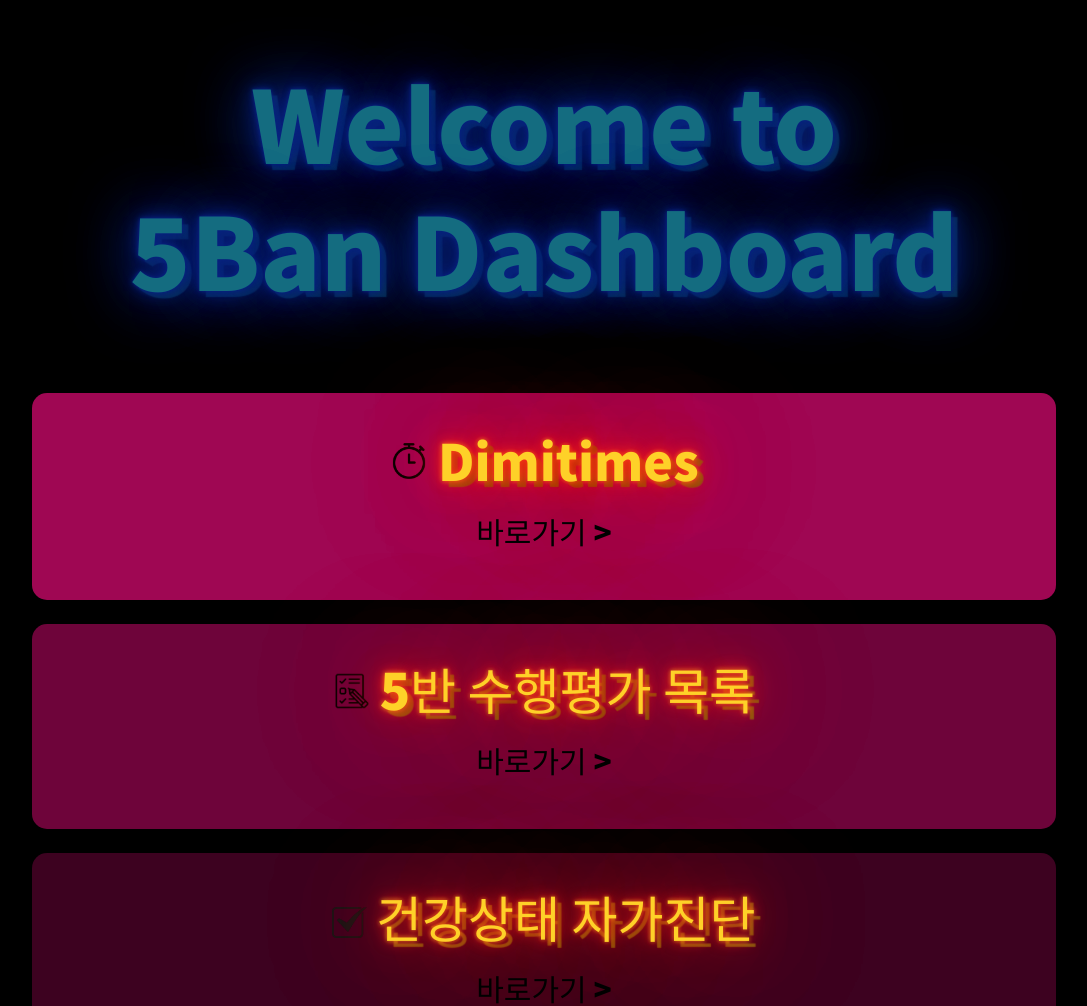
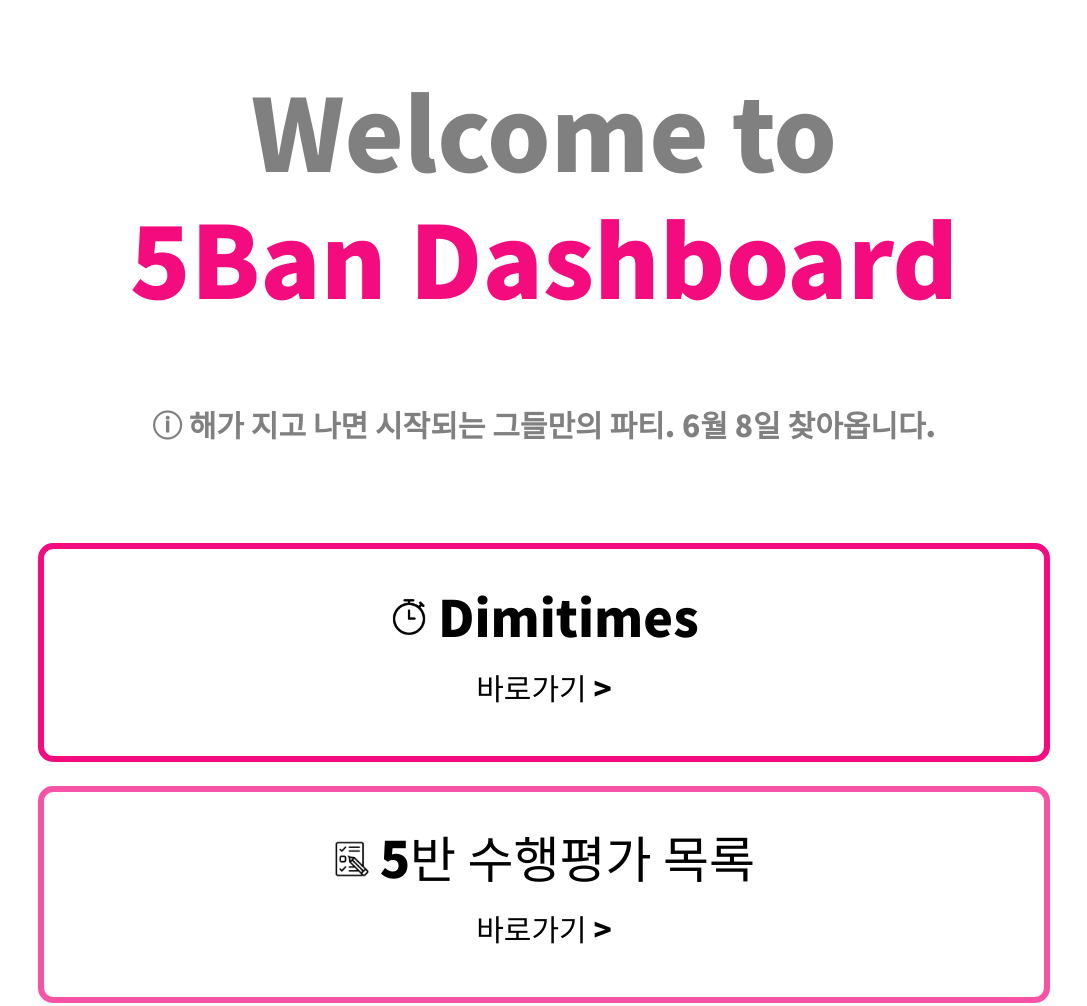
Before and after one commit to 5Ban-Dev-Universe/5ban-dashboard, a plain HTML site: page index.html in a window 1280 px wide. Shown: the top 1006 px of the page, without its empty margins (96-1183 px from the left). Drawn offline with Linux system fonts and the light colour scheme.

```diff
--- a/index.html
+++ b/index.html
@@ -2,73 +2,14 @@
 <html>
     <head>
         <meta charset="utf-8">
-        <title>5반 홈페이지 대쉬보드</title>
+        <title>5Ban Dashboard</title>
+        <!-- <script>
+            if (document.location.protocol == 'http:' || document.location.protocol == '') {
+                window.location.replace("https://5.findflag.kr");
+            }
+        </script> -->
         <style>
             @import url('https://fonts.googleapis.com/css2?family=Gothic+A1&family=Noto+Sans+KR:wght@900&display=swap');
-            html,
-body {
-  margin: 0;
-  padding: 0;
-  width: 100%;
-  height: 100%;
-  display: table;
-  background-color: black;
-}
-
-.container {
-  display: table-cell;
-  text-align: center;
-  vertical-align: middle;
-}
-
-.neon {
-  font-family: 'Noto Sans KR', sans-serif;
-  color: #FB4264;
-  text-shadow: 0 0 3vw #F40A35;
-}
-
-.flux {
-  font-family: 'Noto Sans KR', sans-serif;
-  color: #426DFB;
-  text-shadow: 0 0 3vw #2356FF;
-}
-
-.neon {
-  animation: neon 1s ease infinite;
-  -moz-animation: neon 1s ease infinite;
-  -webkit-animation: neon 1s ease infinite;
-}
-
-@keyframes neon {
-  0%,
-  100% {
-    text-shadow: 0 0 1vw #FA1C16, 0 0 3vw #FA1C16, 0 0 10vw #FA1C16, 0 0 10vw #FA1C16, 0 0 .4vw #FED128, .5vw .5vw .1vw #806914;
-    color: #FED128;
-  }
-  50% {
-    text-shadow: 0 0 .5vw #800E0B, 0 0 1.5vw #800E0B, 0 0 5vw #800E0B, 0 0 5vw #800E0B, 0 0 .2vw #800E0B, .5vw .5vw .1vw #40340A;
-    color: #806914;
-  }
-}
-
-.flux {
-  animation: flux 2s linear infinite;
-  -moz-animation: flux 2s linear infinite;
-  -webkit-animation: flux 2s linear infinite;
-  -o-animation: flux 2s linear infinite;
-}
-
-@keyframes flux {
-  0%,
-  100% {
-    text-shadow: 0 0 1vw #1041FF, 0 0 3vw #1041FF, 0 0 10vw #1041FF, 0 0 10vw #1041FF, 0 0 .4vw #8BFDFE, .5vw .5vw .1vw #147280;
-    color: #28D7FE;
-  }
-  50% {
-    text-shadow: 0 0 .5vw #082180, 0 0 1.5vw #082180, 0 0 5vw #082180, 0 0 5vw #082180, 0 0 .2vw #082180, .5vw .5vw .1vw #0A3940;
-    color: #146C80;
-  }
-}
             body {
                 text-align: center;
                 font-family: 'Noto Sans KR', sans-serif;
@@ -110,40 +51,42 @@ body {
     </head>
     <body>
         <br>
-        <h1 style="color: gray;" class="flux">Welcome to</h1>
-        <h1 style="color: #f40b7e;" class="flux">5Ban Dashboard</h1>
-        <br><br>
-        <div onclick="location.href='https://dimitimes.github.io';" style="background-color: rgba(244, 11, 128, 0.65)">
+        <h1 style="color: gray;">Welcome to</h1>
+        <h1 style="color: #f40b7e;">5Ban Dashboard</h1>
+        <br>
+        <h2 style="color: gray;">ⓘ 해가 지고 나면 시작되는 그들만의 파티. 6월 8일 찾아옵니다.</h2>
+        <br><br><br>
+        <div onclick="location.href='https://dimitimes.github.io';" style="border: 6px solid rgba(244, 11, 128, 1)">
             <br><br>
             <img src="img/dimitimes.png" width="40px" alt="My Image">
-            <a class="neon">Dimitimes</a>
+            <a>Dimitimes</a>
             <p>바로가기 ></p>
             <br>
         </div>
         <br>
-        <div onclick="location.href='https://asked.findflag.kr';" style="background-color: rgba(244, 11, 128, 0.45)">
+        <div onclick="location.href='https://asked.findflag.kr';" style="border: 6px solid rgba(244, 11, 128, 0.7)">
             <br><br>
             <img src="img/exam.png" width="38px" alt="My Image">
-            <a class="neon">5반 수행평가 목록</a>
+            <a>5반 수행평가 목록</a>
             <p>바로가기 ></p>
             <br>
         </div>
         <br>
-        <div onclick="location.href='https://hcs.eduro.go.kr';" style="background-color: rgba(244, 11, 128, 0.25)">
+        <div onclick="location.href='https://hcs.eduro.go.kr';" style="border: 6px solid rgba(244, 11, 128, 0.4)">
             <br><br>
             <img src="img/self_cheak.png" width="35px" alt="My Image">
-            <a class="neon">건강상태 자가진단</a>
+            <a>건강상태 자가진단</a>
             <p>바로가기 ></p>
             <br>
         </div>
         <br>
-        <div onclick="location.href='https://cs.findflag.kr';" style="background-color: rgba(244, 11, 128, 0.1)">
+        <div onclick="location.href='https://cs.findflag.kr';" style="border: 6px solid rgba(244, 11, 128, 0.2)">
             <br><br>
             <img src="img/admin.png" width="33px" alt="My Image">
-            <a class="neon">관리자 페이지</a>
+            <a>관리자 페이지</a>
             <p>바로가기 ></p>
             <br>
         </div>
-        <br><br>
+        <br><br><br><br>
     </body>
 </html>
```
